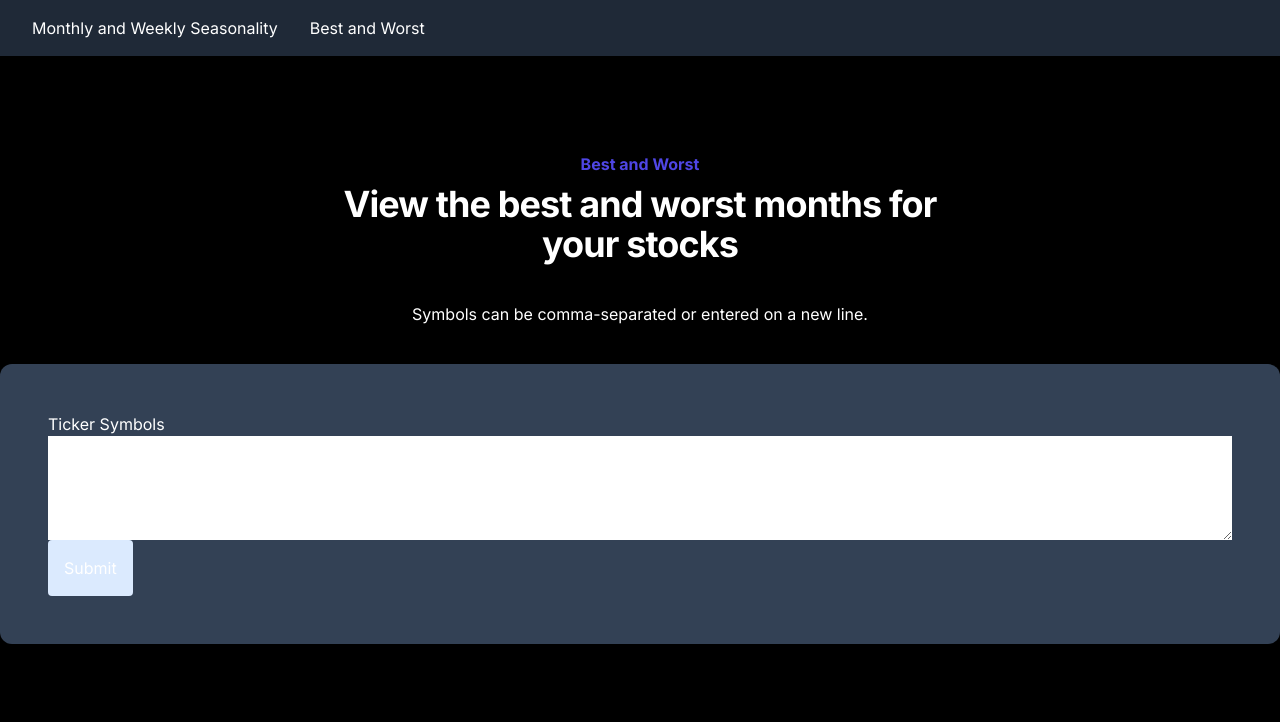
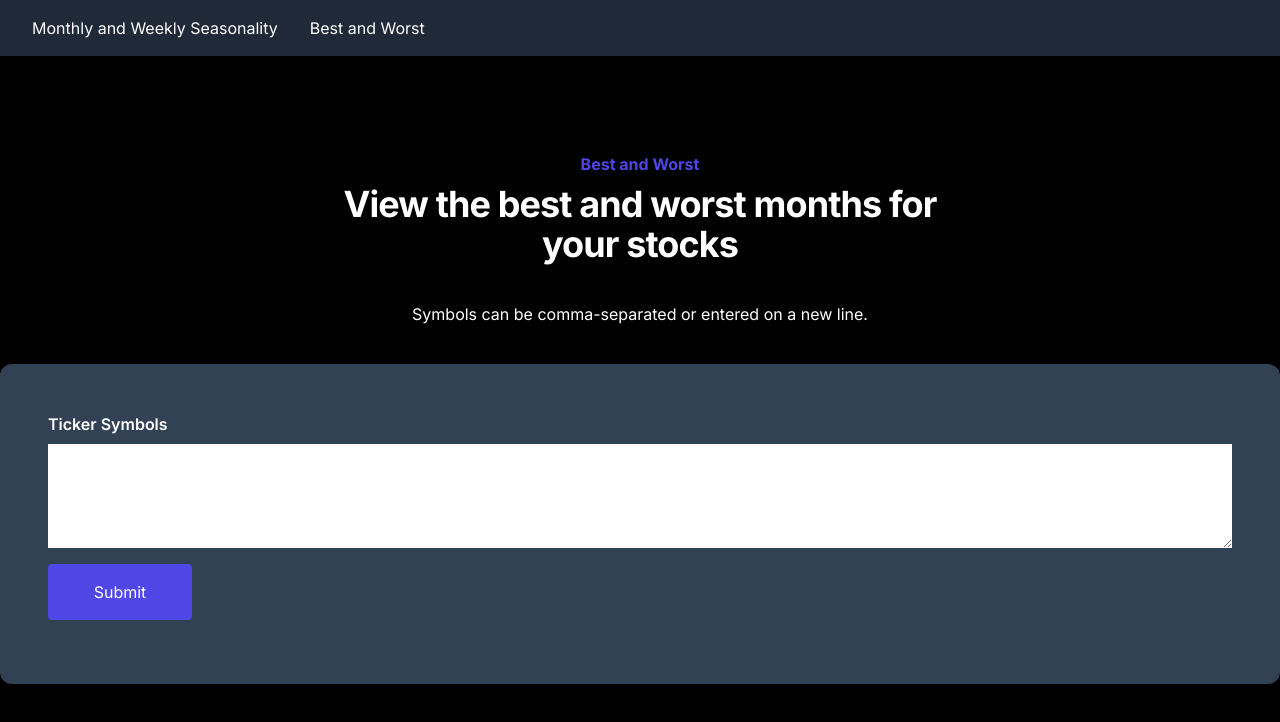
Before and after one commit to mhynson/seasonality, a Next.js app in the folder app/: page /monthly-seasonality in a window 1280 px wide. Shown: the top 722 px of the page. Built offline with nearby package versions, Linux system fonts and the light colour scheme.

Commit message:
make form area consistent

```diff
--- a/app/src/app/monthly-seasonality/page.tsx
+++ b/app/src/app/monthly-seasonality/page.tsx
@@ -136,18 +136,21 @@ const MonthlySeasonality = () => {
 
         <div className="container xl mt-9 mx-auto p-12 bg-slate-700 rounded-xl shadow-lg text-white">
           <form onSubmit={handleSubmit}>
-            <label className="block" htmlFor="symbols">
+            <label className="block font-semibold" htmlFor="symbols">
               Ticker Symbols
             </label>
             <textarea
-              className="block p-4 w-full"
+              className="block p-4 w-full mt-2 text-black"
               id="symbols"
               value={symbols}
               onChange={(e) => setSymbols(e.target.value)}
               required
               rows={3}
             />
-            <button className="p-4 rounded bg-blue-100" type="submit">
+            <button
+              className="p-4 rounded mt-4 mb-4 w-36 bg-indigo-600 text-white"
+              type="submit"
+            >
               Submit
             </button>
           </form>
```
